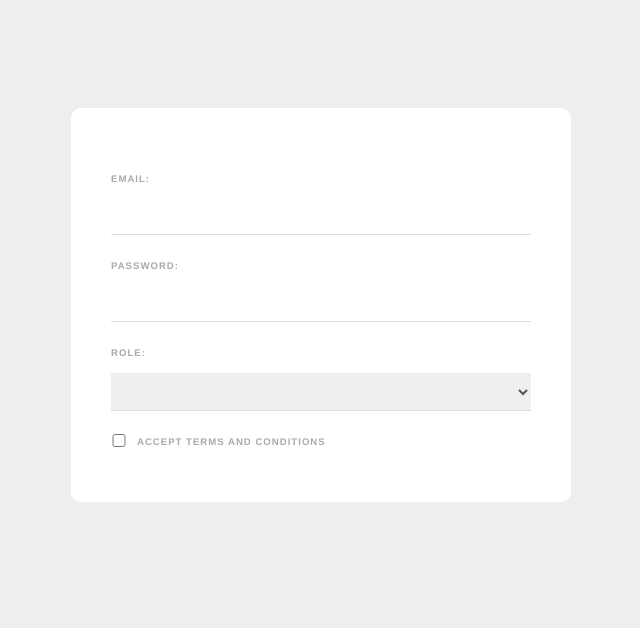
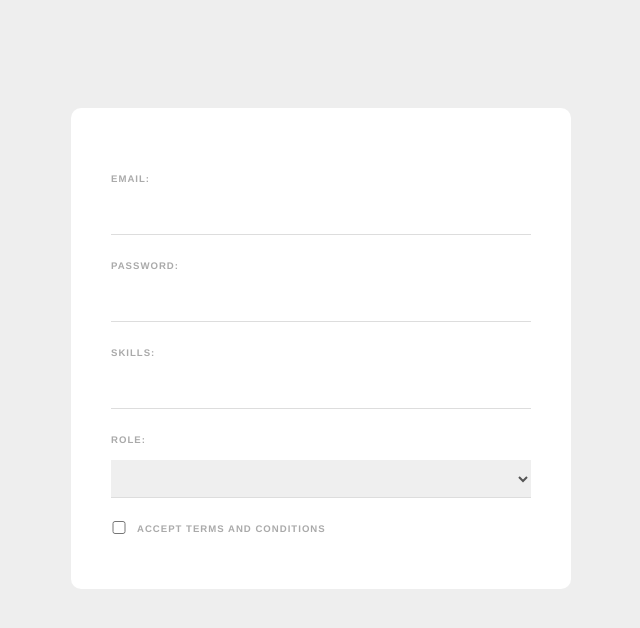
Before and after one commit to kanorssss/WebFormsVueJs, a Vue app: page / in a window 1280 px wide. Shown: the top 628 px of the page, without its empty margins (319-959 px from the left). Built offline with nearby package versions, Linux system fonts and the light colour scheme.

Commit message:
Keyboard Events & Modifiers

```diff
--- a/src/components/SignupForm.vue
+++ b/src/components/SignupForm.vue
@@ -5,6 +5,16 @@
 
     <label>Password:</label>
     <input type="password" required v-model="password">
+
+    <label>Skills:</label>
+
+    <input type="text" v-model="tempSkill" @keyup="addSkill">
+    <div v-for="skill in skills" :key="skill" class="pill">
+        {{ skill }}
+
+    </div>
+
+
 
     <label>Role:</label>
     <select v-model="role">
@@ -19,10 +29,6 @@
         <input type="checkbox"  v-model="terms" required>
         <label>Accept Terms and Conditions</label>
     </div>
-
-
-
-
   </form>
 
 
@@ -37,8 +43,23 @@
         password: '',
         role:'',
         terms:false,
+        tempSkill: '',
+        skills:[]
 
     }
+    },
+    methods:{
+        addSkill(e){
+            // console.log(e);
+            //duplicate entry
+            if(e.key === ',' && this.tempSkill){
+                if(!this.skills.includes(this.tempSkill)){
+                    this.skills.push(this.tempSkill)
+                }
+                this.tempSkill = ''
+            }
+
+        }
     }
 }
 </script>
```
